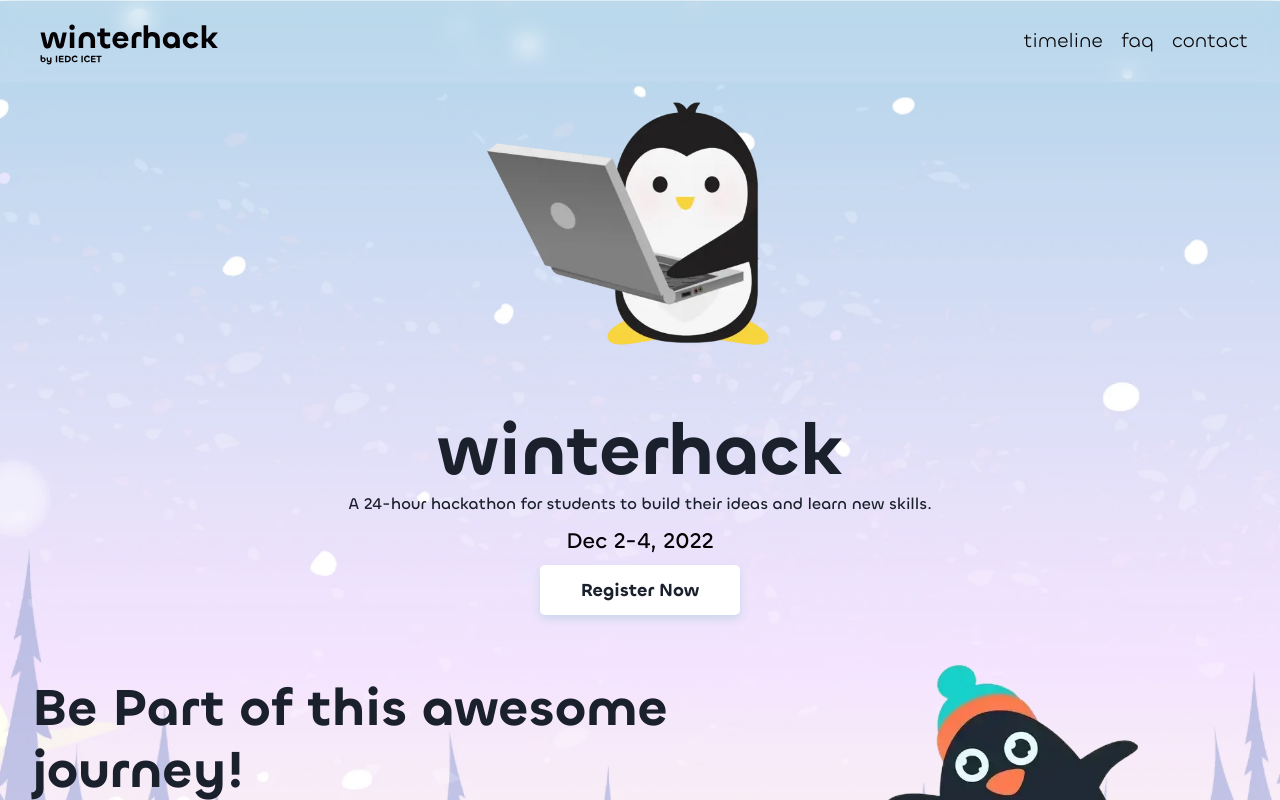
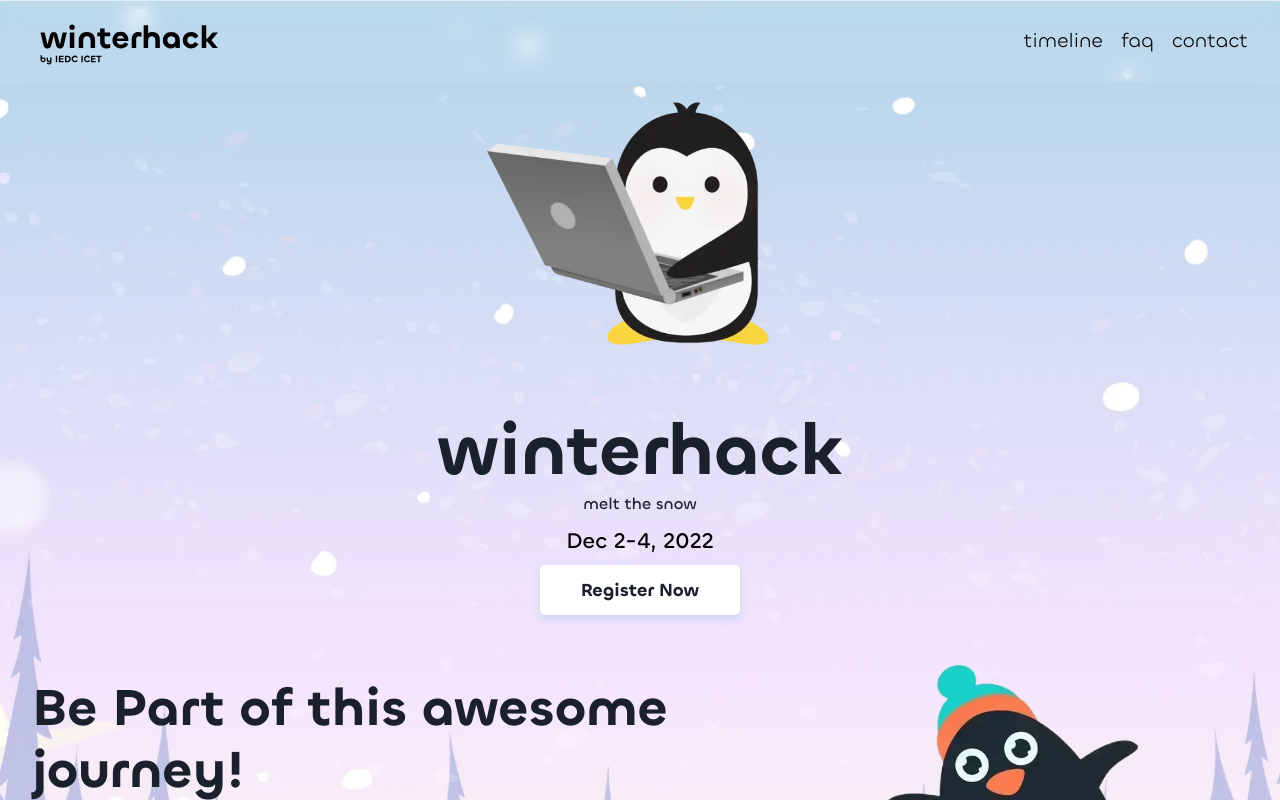
Before and after one commit to iedcicet/winterhack, a React app: page / in a window 1280 px wide. Shown: the top 800 px of the page. Built offline with nearby package versions, Linux system fonts and the light colour scheme.

Commit message:
Update CTA.tsx

```diff
--- a/src/sections/Landing/CTA.tsx
+++ b/src/sections/Landing/CTA.tsx
@@ -32,7 +32,7 @@ const CTA = () => (
                 marginTop: '-10px',
             }}
         >
-            A 24-hour hackathon for students to build their ideas and learn new skills.
+            melt the snow
         </Text>
         <Text fontFamily="Chillax" textColor="#040204" fontWeight="medium" fontSize="22px">
             Dec 2-4, 2022
```
